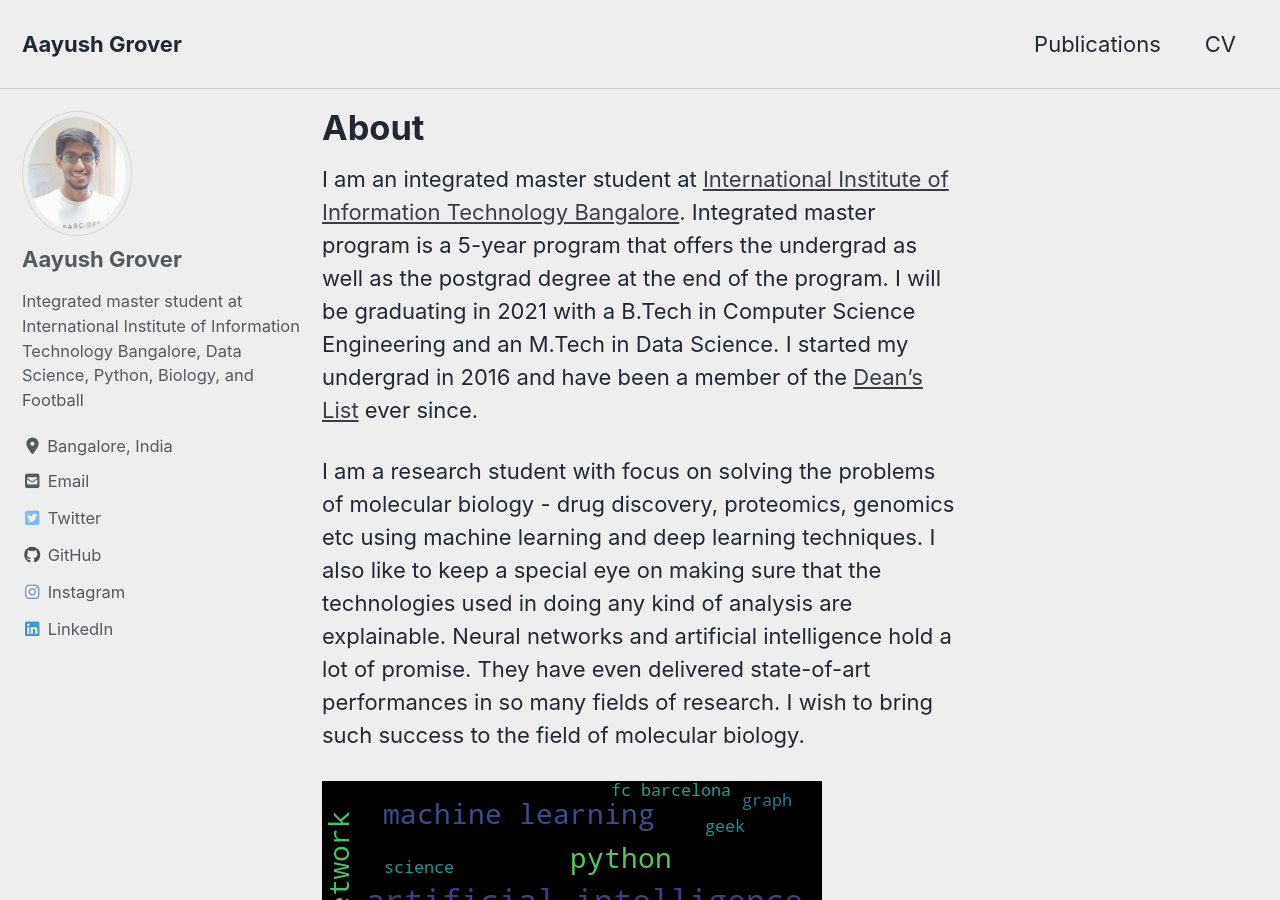
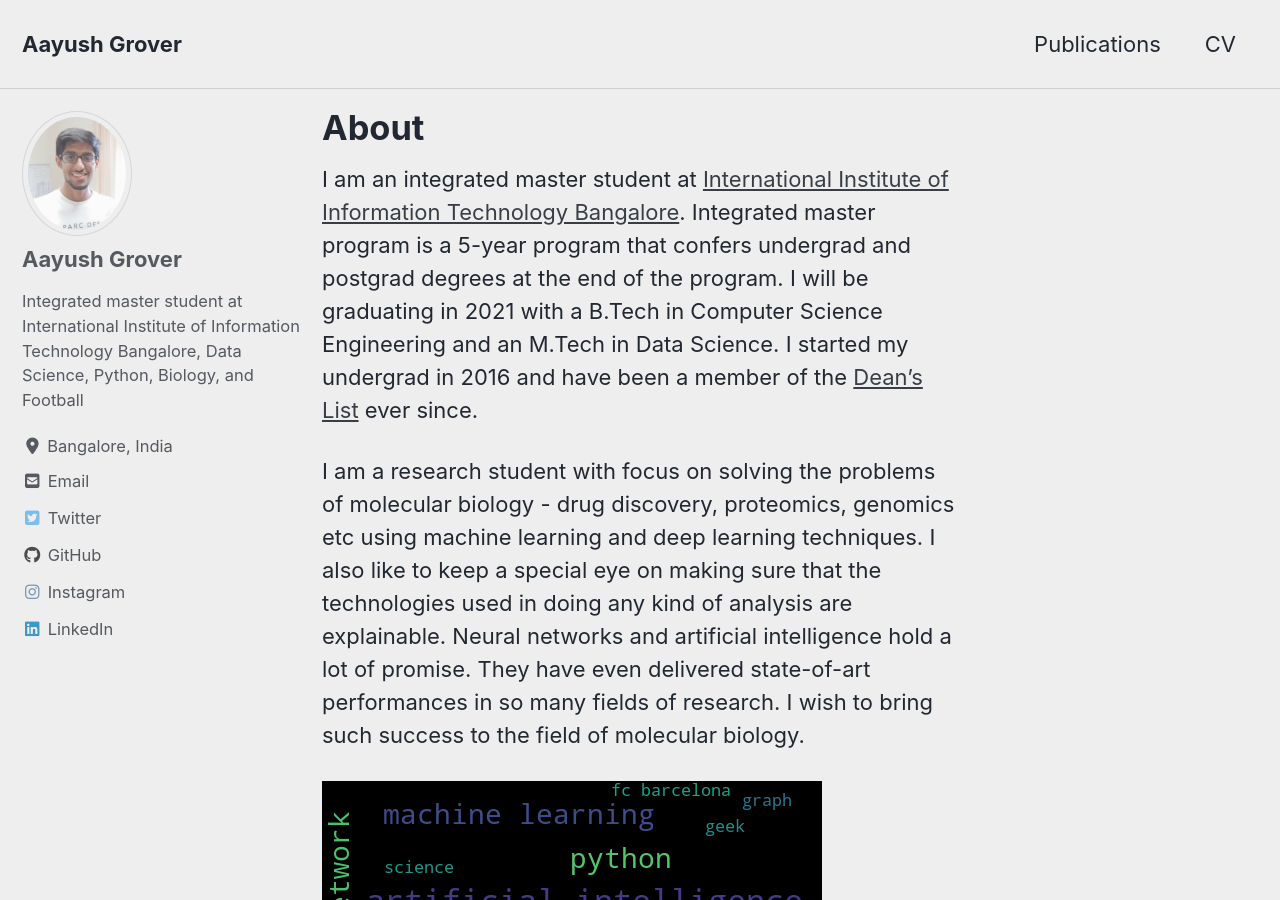
Before and after one commit to AayushGrover/AayushGrover.github.io, a Jekyll site: the page built from _pages/about.md, in a window 1280 px wide and 900 px high. Built offline with Jekyll 4.4.1, drawn with Linux system fonts in a browser that asks for light colours; cached includes are drawn as plain includes; nearby versions of some CDN libraries.

Commit message:
Update about.md

```diff
--- a/_pages/about.md
+++ b/_pages/about.md
@@ -4,7 +4,7 @@ title: "About"
 
 ---
 
-I am an integrated master student at [International Institute of Information Technology Bangalore](https://www.iiitb.ac.in/). Integrated master program is a 5-year program that offers the undergrad as well as the postgrad degree at the end of the program. I will be graduating in 2021 with a B.Tech in Computer Science Engineering and an M.Tech in Data Science. I started my undergrad in 2016 and have been a member of the [Dean's List](https://www.iiitb.ac.in/deans-list) ever since.
+I am an integrated master student at [International Institute of Information Technology Bangalore](https://www.iiitb.ac.in/). Integrated master program is a 5-year program that confers undergrad and postgrad degrees at the end of the program. I will be graduating in 2021 with a B.Tech in Computer Science Engineering and an M.Tech in Data Science. I started my undergrad in 2016 and have been a member of the [Dean's List](https://www.iiitb.ac.in/deans-list) ever since.
 
 I am a research student with focus on solving the problems of molecular biology - drug discovery, proteomics, genomics etc using machine learning and deep learning techniques. I also like to keep a special eye on making sure that the technologies used in doing any kind of analysis are explainable. Neural networks and artificial intelligence hold a lot of promise. They have even delivered state-of-art performances in so many fields of research. I wish to bring such success to the field of molecular biology.
 
```
